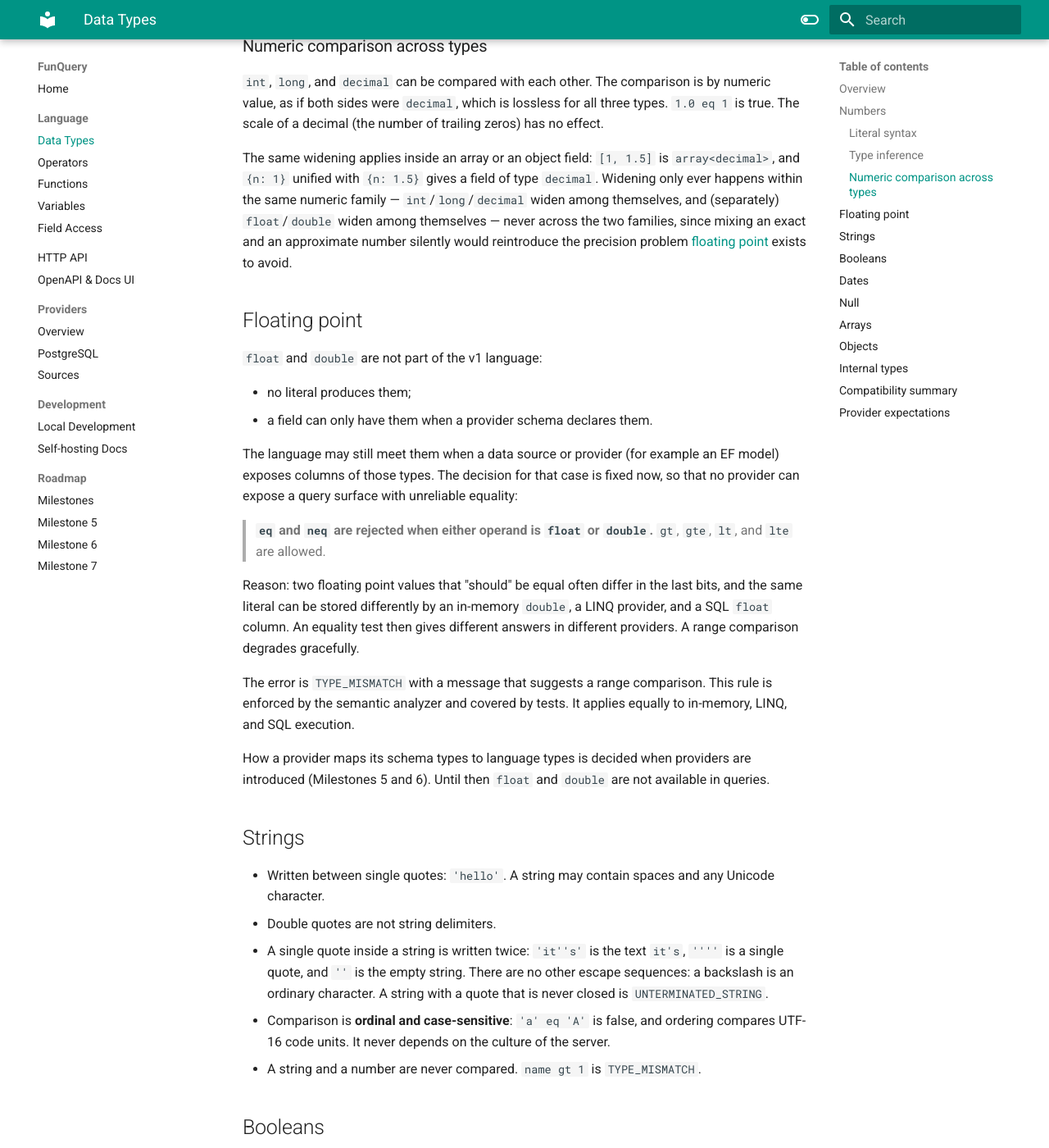
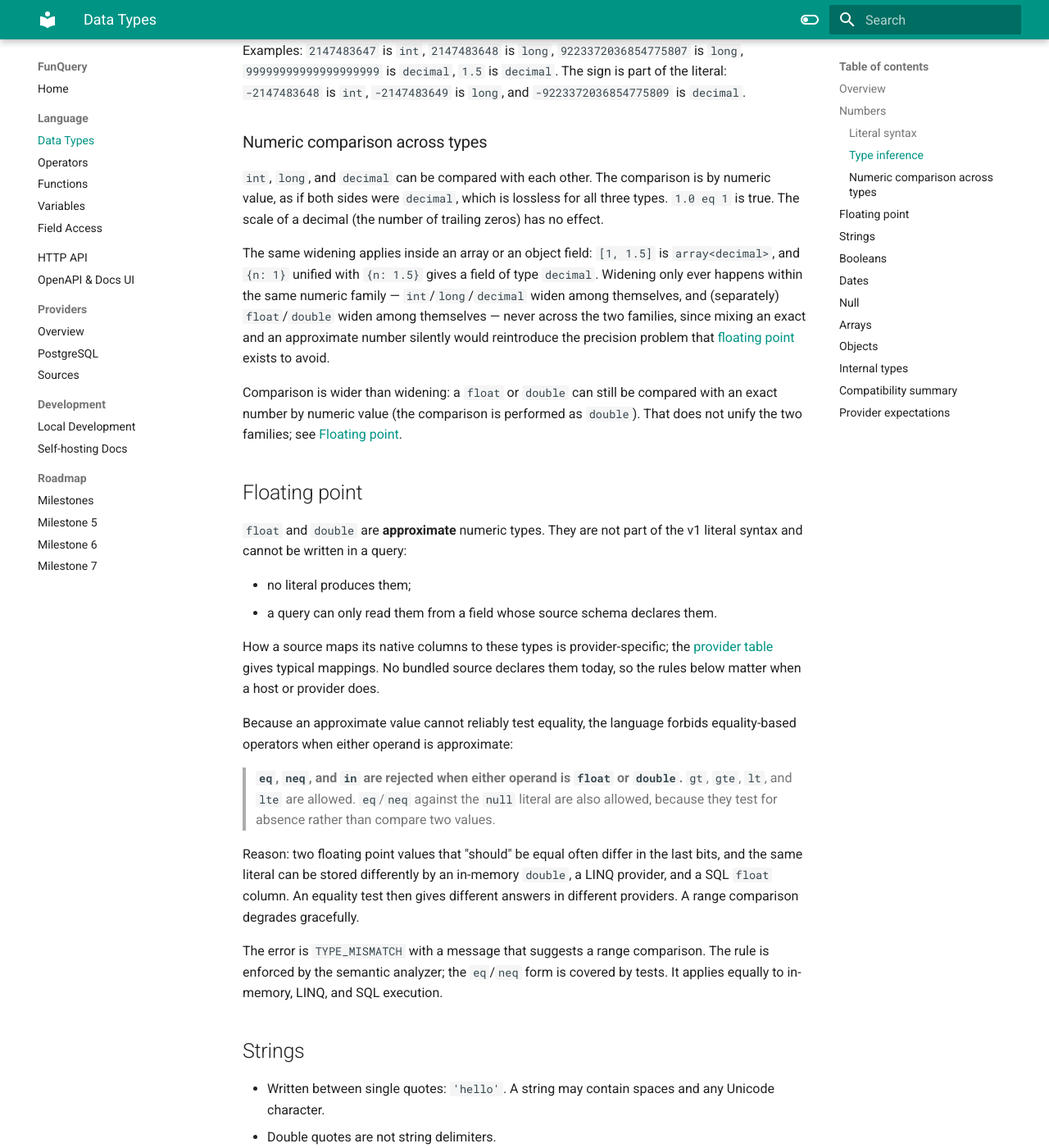
Before and after one commit to nopby/FunQuery, an MkDocs documentation site: the page built from docs/DataTypes.md, in a window 1280 px wide and 1400 px high, scrolled down 2283 px. Shown: the whole window at 82% size. Built offline with MkDocs 1.6.1 and Material for MkDocs 9.7.7, drawn with Linux system fonts in a browser that asks for light colours; some of the changed text lies outside the part shown.

Commit message:
docs: align floating-point and source type documentation
Clarify that float and double are provider-declared approximate types with no literals, document the eq/neq/in restriction consistently, and add the PostgreSQL real/double precision mappings.

```diff
--- a/docs/DataTypes.md
+++ b/docs/DataTypes.md
@@ -7,29 +7,34 @@ Type names below are the names used in error messages (`Cannot compare string wi
 
 ## Overview
 
-| Type      | Literal                    | In-memory representation        | Status |
-| --------- | -------------------------- | ------------------------------- | ------ |
-| `int`     | `42`                       | `System.Int32`                  | v1     |
-| `long`    | `2147483648`               | `System.Int64`                  | v1     |
-| `decimal` | `1.5`                      | `System.Decimal`                | v1     |
-| `string`  | `'hello'`                  | `System.String`                 | v1     |
-| `bool`    | `true`, `false`            | `System.Boolean`                | v1     |
-| `date`    | `$date('2024-01-15')`      | `System.DateOnly`               | v1     |
-| `null`    | `null`                     | absence of a value              | v1     |
-| `array`   | `[1, 2, 3]`                | ordered list of one element type| v1     |
-| `object`  | `{id: 1, name: 'x'}`       | ordered set of named fields     | v1     |
+| Type      | Literal                    | In-memory representation         | Status        |
+| --------- | -------------------------- | -------------------------------- | ------------- |
+| `int`     | `42`                       | `System.Int32`                   | v1            |
+| `long`    | `2147483648`               | `System.Int64`                   | v1            |
+| `decimal` | `1.5`                      | `System.Decimal`                 | v1            |
+| `string`  | `'hello'`                  | `System.String`                  | v1            |
+| `bool`    | `true`, `false`            | `System.Boolean`                 | v1            |
+| `date`    | `$date('2024-01-15')`      | `System.DateOnly`                | v1            |
+| `null`    | `null`                     | absence of a value               | v1            |
+| `array`   | `[1, 2, 3]`                | ordered list of one element type | v1            |
+| `object`  | `{id: 1, name: 'x'}`       | ordered set of named fields      | v1            |
+| `float`   | —                          | `System.Single`                  | provider only |
+| `double`  | —                          | `System.Double`                  | provider only |
 
 These words are reserved: `true`, `false`, `null`, `not`, `in`, `contains`, `startswith`, `endswith`, and the
 operators `eq`, `neq`, `gt`, `gte`, `lt`, `lte`, `and`, `or`. They cannot be written as unquoted field names.
 They are case-sensitive: `TRUE` and `Null` are ordinary identifiers. A reserved word can still be a field
 name when it is written as a quoted key (see [Objects](#objects)).
 
-`float` and `double` are **not language types in v1**. See [Floating point](#floating-point).
+`float` and `double` have no literal: a query can only read them from a field declared by a source
+schema. See [Floating point](#floating-point).
 
 ## Numbers
 
-The language has three numeric types: `int`, `long`, and `decimal`. There is a single kind of numeric
-literal. Its type is decided by the semantic analyzer from the written value, never from a suffix.
+The language has three **exact** numeric types: `int`, `long`, and `decimal`. There is a single kind of
+numeric literal. Its type is decided by the semantic analyzer from the written value, never from a
+suffix. `float` and `double` are approximate and have no literal; see
+[Floating point](#floating-point).
 
 ### Literal syntax
 
@@ -74,31 +79,38 @@ The same widening applies inside an array or an object field: `[1, 1.5]` is `arr
 `{n: 1}` unified with `{n: 1.5}` gives a field of type `decimal`. Widening only ever happens within the
 same numeric family — `int`/`long`/`decimal` widen among themselves, and (separately) `float`/`double`
 widen among themselves — never across the two families, since mixing an exact and an approximate number
-silently would reintroduce the precision problem [floating point](#floating-point) exists to avoid.
+silently would reintroduce the precision problem that [floating point](#floating-point) exists to avoid.
+
+Comparison is wider than widening: a `float` or `double` can still be compared with an exact number by
+numeric value (the comparison is performed as `double`). That does not unify the two families; see
+[Floating point](#floating-point).
 
 ## Floating point
 
-`float` and `double` are not part of the v1 language:
+`float` and `double` are **approximate** numeric types. They are not part of the v1 literal syntax and
+cannot be written in a query:
 
 * no literal produces them;
-* a field can only have them when a provider schema declares them.
+* a query can only read them from a field whose source schema declares them.
 
-The language may still meet them when a data source or provider (for example an EF model) exposes columns of
-those types. The decision for that case is fixed now, so that no provider can expose a query surface with
-unreliable equality:
+How a source maps its native columns to these types is provider-specific; the [provider
+table](#provider-expectations) gives typical mappings. No bundled source declares them today, so the
+rules below matter when a host or provider does.
 
-> **`eq` and `neq` are rejected when either operand is `float` or `double`.**
-> `gt`, `gte`, `lt`, and `lte` are allowed.
+Because an approximate value cannot reliably test equality, the language forbids equality-based
+operators when either operand is approximate:
+
+> **`eq`, `neq`, and `in` are rejected when either operand is `float` or `double`.**
+> `gt`, `gte`, `lt`, and `lte` are allowed. `eq`/`neq` against the `null` literal are also allowed,
+> because they test for absence rather than compare two values.
 
 Reason: two floating point values that "should" be equal often differ in the last bits, and the same
 literal can be stored differently by an in-memory `double`, a LINQ provider, and a SQL `float` column. An
 equality test then gives different answers in different providers. A range comparison degrades gracefully.
 
-The error is `TYPE_MISMATCH` with a message that suggests a range comparison. This rule is enforced by the
-semantic analyzer and covered by tests. It applies equally to in-memory, LINQ, and SQL execution.
-
-How a provider maps its schema types to language types is decided when providers are introduced
-(Milestones 5 and 6). Until then `float` and `double` are not available in queries.
+The error is `TYPE_MISMATCH` with a message that suggests a range comparison. The rule is enforced by the
+semantic analyzer; the `eq`/`neq` form is covered by tests. It applies equally to in-memory, LINQ, and SQL
+execution.
 
 ## Strings
 
@@ -202,13 +214,16 @@ These types appear in the analyzer but cannot be written in a query.
 Two types can be compared when they are the same type, when both are numeric, or when one of them is `any`.
 Whether the comparison is then allowed depends on the operator (see [`Operators.md`](Operators.md)).
 
-| Left \ Right | int / long / decimal | string | bool | date | array / object |
-| ------------- | -------------------- | ------ | ---- | ---- | -------------- |
-| int / long / decimal | yes           | no     | no   | no   | no             |
-| string        | no                   | yes    | no   | no   | no             |
-| bool          | no                   | no     | yes  | no   | no             |
-| date          | no                   | no     | no   | yes  | no             |
-| array / object | no                  | no     | no   | no   | no             |
+| Left \ Right | any numeric | string | bool | date | array / object |
+| ------------- | ----------- | ------ | ---- | ---- | -------------- |
+| any numeric   | yes\*       | no     | no   | no   | no             |
+| string        | no          | yes    | no   | no   | no             |
+| bool          | no          | no     | yes  | no   | no             |
+| date          | no          | no     | no   | yes  | no             |
+| array / object | no         | no     | no   | no   | no             |
+
+\* Numeric comparisons work between any numeric types. `eq`, `neq`, and `in` have the additional
+`float`/`double` restriction described in [Floating point](#floating-point).
 
 There is no implicit conversion between a number and a string, between a number and a bool, or between a
 date and a string.
@@ -226,7 +241,8 @@ semantics above rather than the native semantics of the source.
 | `string`      | `nvarchar`, `varchar`, `text`        | ordinal, case-sensitive (see [Operators](Operators.md#strings)) |
 | `bool`        | `bit`, `boolean`                     |       |
 | `date`        | `date`                               | no time or time zone; see [Dates](#dates) |
-| not available | `float`, `real`, `double precision`  | see [Floating point](#floating-point) |
+| `float`       | `real`                               | approximate; no `eq`, `neq`, or `in` |
+| `double`      | `double precision`                   | approximate; no `eq`, `neq`, or `in` |
 
-The types of the source columns come from the source registry (Milestone 5). A literal is sent as a typed
-parameter whose type follows the column, never by casting the column.
+The types of the source columns come from the source schema (see [`Sources.md`](Sources.md)). A literal
+is sent as a typed parameter whose type follows the column, never by casting the column.
```
Also changed, not shown: docs/PostgreSql.md (+5 -1 lines), docs/Sources.md (+5 -3 lines).
